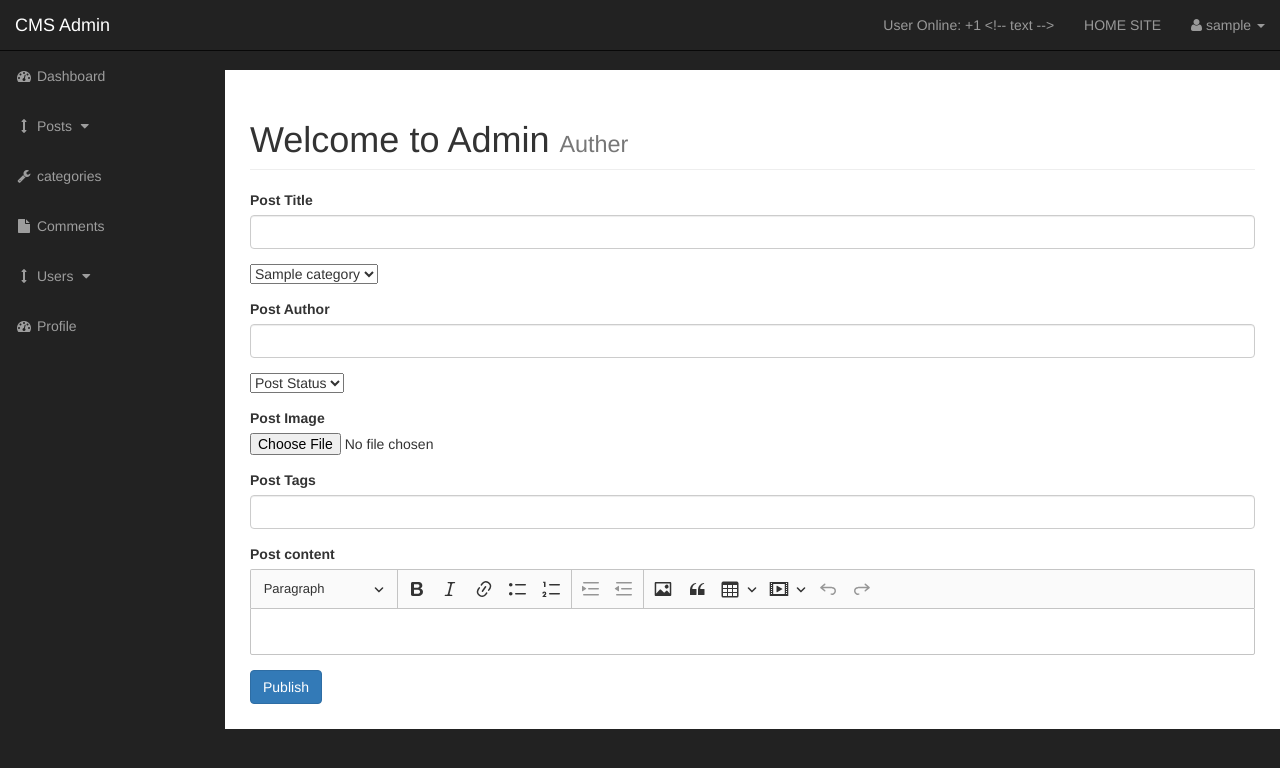
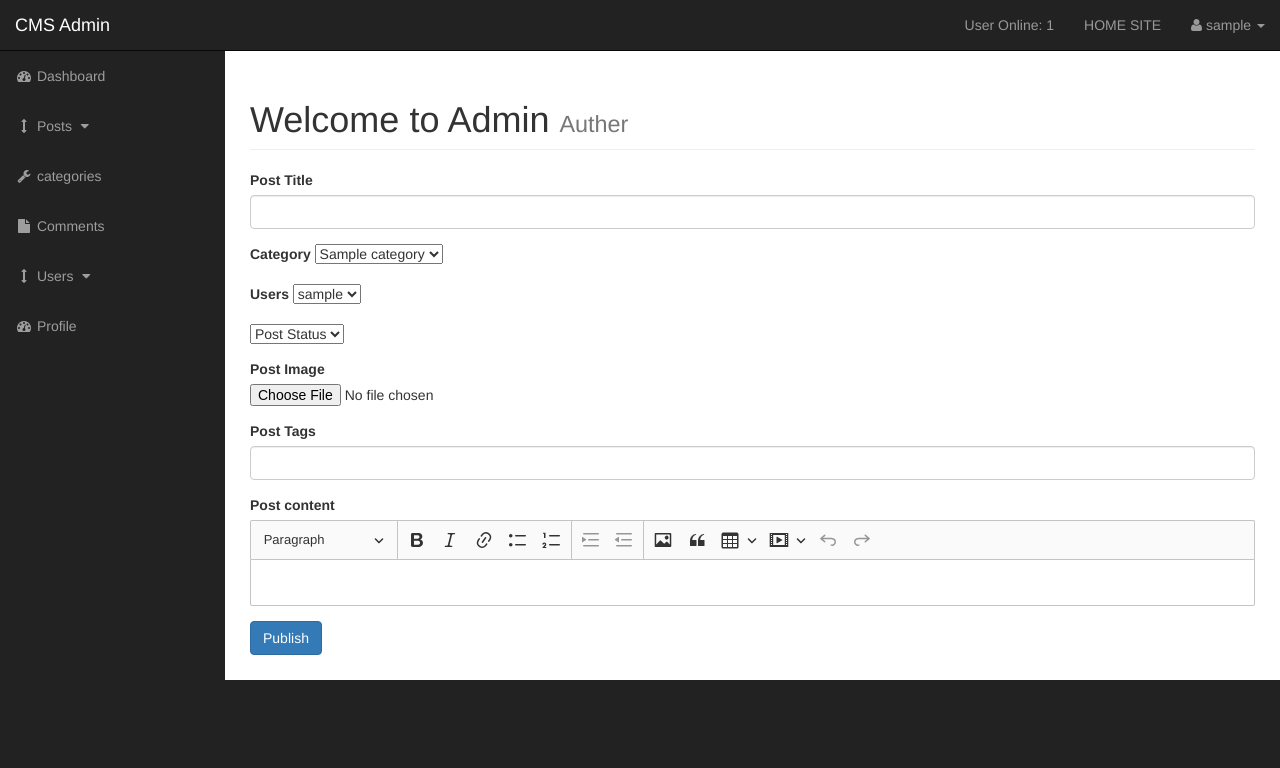
Before and after one commit to maulikdholariya/PHP-CMS-Project, a PHP site: page /admin/posts.php?source=add_post in a window 1280 px wide. Shown: the top 768 px of the page. Run offline with PHP 8.4, Linux system fonts and the light colour scheme; the visitor is signed in with stand-in values (Sample User, id 1); tables that the repository leaves empty or names only in its code hold one stand-in row (values such as "Sample post"); some libraries are stand-ins or nearby versions.

Commit message:
author remove  change to user  U238

```diff
--- a/admin/function.php
+++ b/admin/function.php
@@ -104,5 +104,3 @@ function deletecategories()
     }
 }
 ?>
-
-<!-- text -->
--- a/admin/includes/add_post.php
+++ b/admin/includes/add_post.php
@@ -3,7 +3,7 @@
 if (isset($_POST['create_post'])) {
 
     $post_title = $_POST['post_title'];
-    $post_author = $_POST['post_author'];
+    $post_user = $_POST['post_user'];
     $post_category_id = $_POST['post_category'];
     $post_status = $_POST['post_status'];
 
@@ -16,8 +16,8 @@ if (isset($_POST['create_post'])) {
 
     move_uploaded_file($post_image_temp, "../images/$post_image");
 
-    $query = "INSERT INTO posts(post_title,post_author,post_category_id,post_status,post_image,post_tags,post_content,post_date) ";
-    $query .= "VALUES('{$post_title}','{$post_author}','{$post_category_id}','{$post_status}','{$post_image}','{$post_tags}','{$post_content}',now() ) ";
+    $query = "INSERT INTO posts(post_title,post_user,post_category_id,post_status,post_image,post_tags,post_content,post_date) ";
+    $query .= "VALUES('{$post_title}','{$post_user}','{$post_category_id}','{$post_status}','{$post_image}','{$post_tags}','{$post_content}',now() ) ";
 
     $create_post_query = mysqli_query($connection, $query);
 
@@ -39,7 +39,7 @@ if (isset($_POST['create_post'])) {
     </div>
 
     <div class="form-group">
-
+        <label for="post_category">Category</label>
         <select name="post_category" id="">
 
             <?php
@@ -63,12 +63,36 @@ while ($row = mysqli_fetch_assoc($select_categories)) {
 
         </select>
     </div>
+    <div class="form-group">
+        <label for="users">Users</label>
+        <select name="post_user" id="">
+
+            <?php
+
+$query = "SELECT * FROM users";
+
+$select_users = mysqli_query($connection, $query);
+
+confirmQuery($select_users);
+
+while ($row = mysqli_fetch_assoc($select_users)) {
+    $user_id = $row['user_id'];
+    $username = $row['username'];
+
+    echo "<option value='$username'>{$username}</option>";
+
+}
+
+?>
 
 
-    <div class="form-group">
+        </select>
+    </div>
+
+    <!-- <div class="form-group">
         <label for="post_author">Post Author</label>
         <input type="text" class="form-control" name="post_author">
-    </div>
+    </div> -->
 
 
     <div class="form-group">
--- a/author_posts.php
+++ b/author_posts.php
@@ -18,11 +18,11 @@ if (isset($_GET['p_id'])) {
     $the_post_id = $_GET['p_id'];
     $the_post_author = $_GET['author'];
 }
-$query = "SELECT * FROM posts WHERE post_author ='{$the_post_author}' ";
+$query = "SELECT * FROM posts WHERE post_user ='{$the_post_author}' ";
 $select_all_posts_query = mysqli_query($connection, $query);
 while ($row = mysqli_fetch_assoc($select_all_posts_query)) {
     $post_title = $row['post_title'];
-    $post_author = $row['post_author'];
+    $post_author = $row['post_user'];
     $post_date = $row['post_date'];
     $post_image = $row['post_image'];
     $post_content = $row['post_content'];
--- a/includes/db.php
+++ b/includes/db.php
@@ -7,6 +7,4 @@ $db_name = "cms";
 $connection = mysqli_connect($db_host, $db_user, $db_pass, $db_name);
 if (!$connection) {
     die("connection Failed");
-} else {
-    echo "+";
 }
--- a/index.php
+++ b/index.php
@@ -41,7 +41,7 @@ $select_all_posts_query = mysqli_query($connection, $query);
 while ($row = mysqli_fetch_assoc($select_all_posts_query)) {
     $post_id = $row['post_id'];
     $post_title = $row['post_title'];
-    $post_author = $row['post_author'];
+    $post_author = $row['post_user'];
     $post_date = $row['post_date'];
     $post_image = $row['post_image'];
     $post_content = substr($row['post_content'], 0, 100);
```
Also changed, not shown: admin/includes/edit_post.php (+33 -6 lines), admin/includes/view_all_posts.php (+15 -5 lines).
